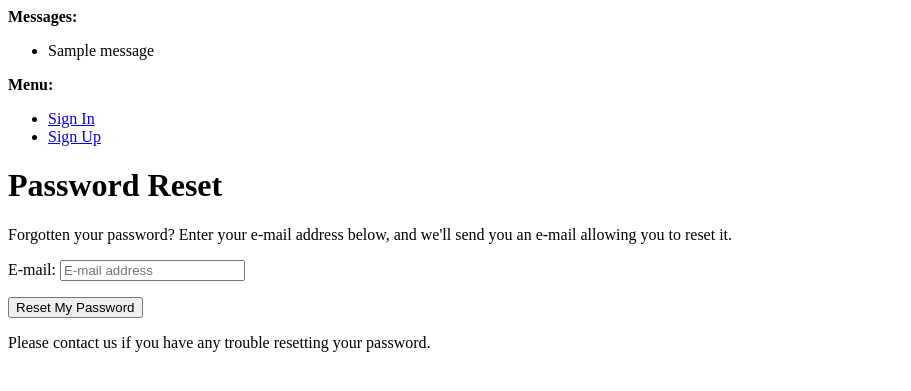
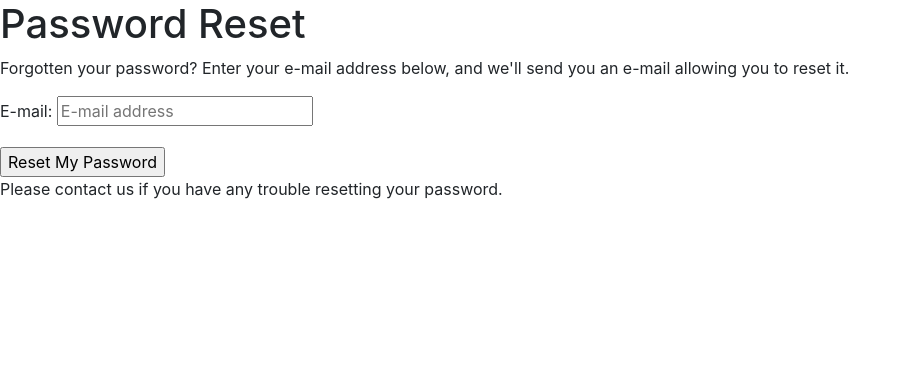
Before and after one commit to zabokaa/BalconyGrown, a Django app: page /accounts/password/reset/ in a window 1280 px wide. Shown: the top 391 px of the page, without its empty margins (0-911 px from the left). Run offline with Django 4.2, Linux system fonts and the light colour scheme; one stand-in notice (Sample message) is shown; some libraries are stand-ins or nearby versions.

Commit message:
add base template

```diff
--- a/templates/base.html
+++ b/templates/base.html
@@ -1,40 +1,52 @@
-<!DOCTYPE html>
-<html>
+{% load static %}
+
+<!doctype html>
+<html lang="en">
   <head>
-    <title>{% block head_title %}{% endblock %}</title>
-    {% block extra_head %}
+
+    {% block meta %}
+        <meta http-equiv="X-UA-Compatible" content="ie=edge">
+        <meta charset="utf-8">
+        <meta name="viewport" content="width=device-width, initial-scale=1, shrink-to-fit=no">
     {% endblock %}
+
+    {% block extra_meta %}
+    {% endblock %}
+
+    {% block corecss %}
+        <link rel="stylesheet" href="https://stackpath.bootstrapcdn.com/bootstrap/4.4.1/css/bootstrap.min.css" integrity="sha384-Vkoo8x4CGsO3+Hhxv8T/Q5PaXtkKtu6ug5TOeNV6gBiFeWPGFN9MuhOf23Q9Ifjh" crossorigin="anonymous">
+    {% endblock %}
+
+    {% block extra_css %}
+    {% endblock %}
+
+    {% block corejs %}
+        <script src="https://code.jquery.com/jquery-3.4.1.slim.min.js" integrity="sha384-J6qa4849blE2+poT4WnyKhv5vZF5SrPo0iEjwBvKU7imGFAV0wwj1yYfoRSJoZ+n" crossorigin="anonymous"></script>
+        <script src="https://cdn.jsdelivr.net/npm/popper.js@1.16.0/dist/umd/popper.min.js" integrity="sha384-Q6E9RHvbIyZFJoft+2mJbHaEWldlvI9IOYy5n3zV9zzTtmI3UksdQRVvoxMfooAo" crossorigin="anonymous"></script>
+        <script src="https://stackpath.bootstrapcdn.com/bootstrap/4.4.1/js/bootstrap.min.js" integrity="sha384-wfSDF2E50Y2D1uUdj0O3uMBJnjuUD4Ih7YwaYd1iqfktj0Uod8GCExl3Og8ifwB6" crossorigin="anonymous"></script>
+    {% endblock %}
+
+    {% block extra_js %}
+    {% endblock %}
+
+    <title>BalconyGrown {% block extra_title %}{% endblock %}</title>
   </head>
   <body>
-    {% block body %}
+    <header class="container-fluid fixed-top"></header>
 
     {% if messages %}
-    <div>
-      <strong>Messages:</strong>
-      <ul>
-        {% for message in messages %}
-        <li>{{message}}</li>
-        {% endfor %}
-      </ul>
-    </div>
+        <div class="message-container"></div>
     {% endif %}
 
-    <div>
-      <strong>Menu:</strong>
-      <ul>
-        {% if user.is_authenticated %}
-        <li><a href="{% url 'account_email' %}">Change E-mail</a></li>
-        <li><a href="{% url 'account_logout' %}">Sign Out</a></li>
-        {% else %}
-        <li><a href="{% url 'account_login' %}">Sign In</a></li>
-        <li><a href="{% url 'account_signup' %}">Sign Up</a></li>
-        {% endif %}
-      </ul>
-    </div>
+    {% block page_header %}
+    {% endblock %}
+
     {% block content %}
     {% endblock %}
+
+    {% block postloadjs %}
     {% endblock %}
-    {% block extra_body %}
-    {% endblock %}
+
+
   </body>
 </html>
```
